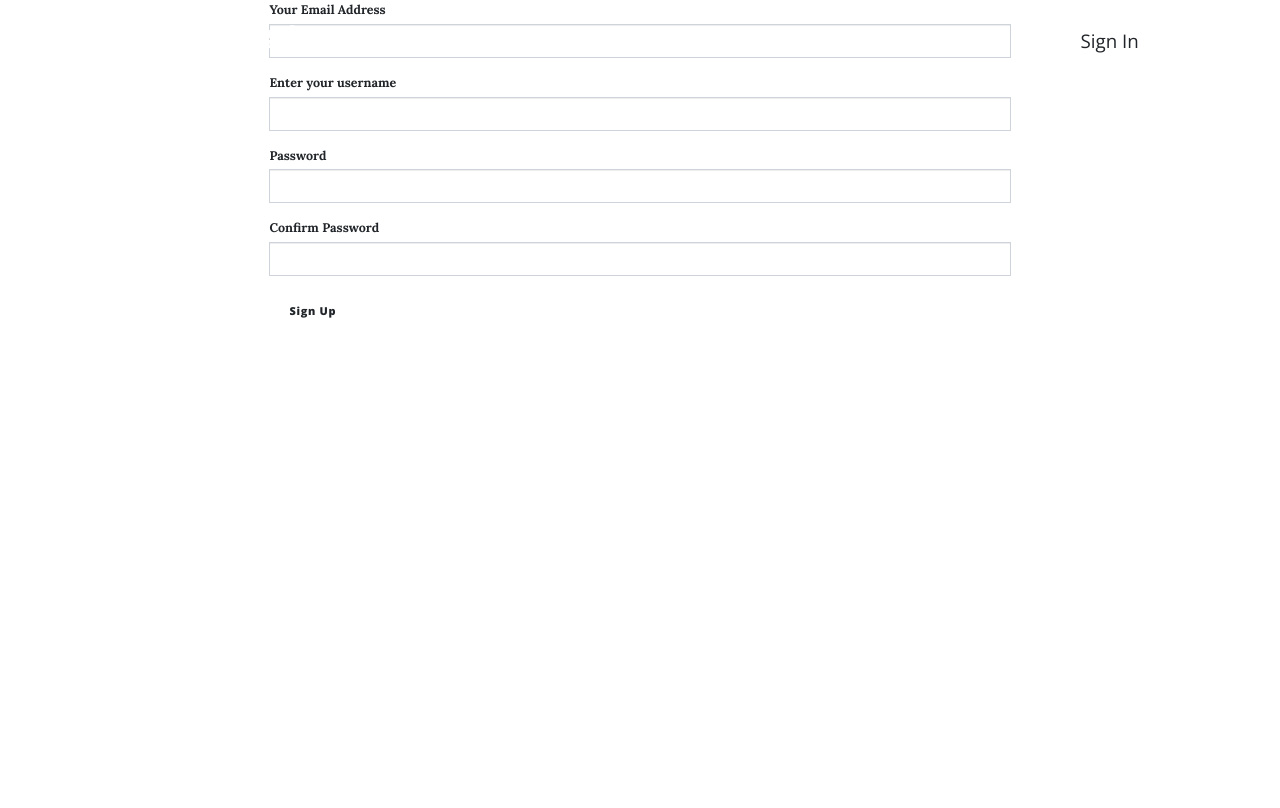
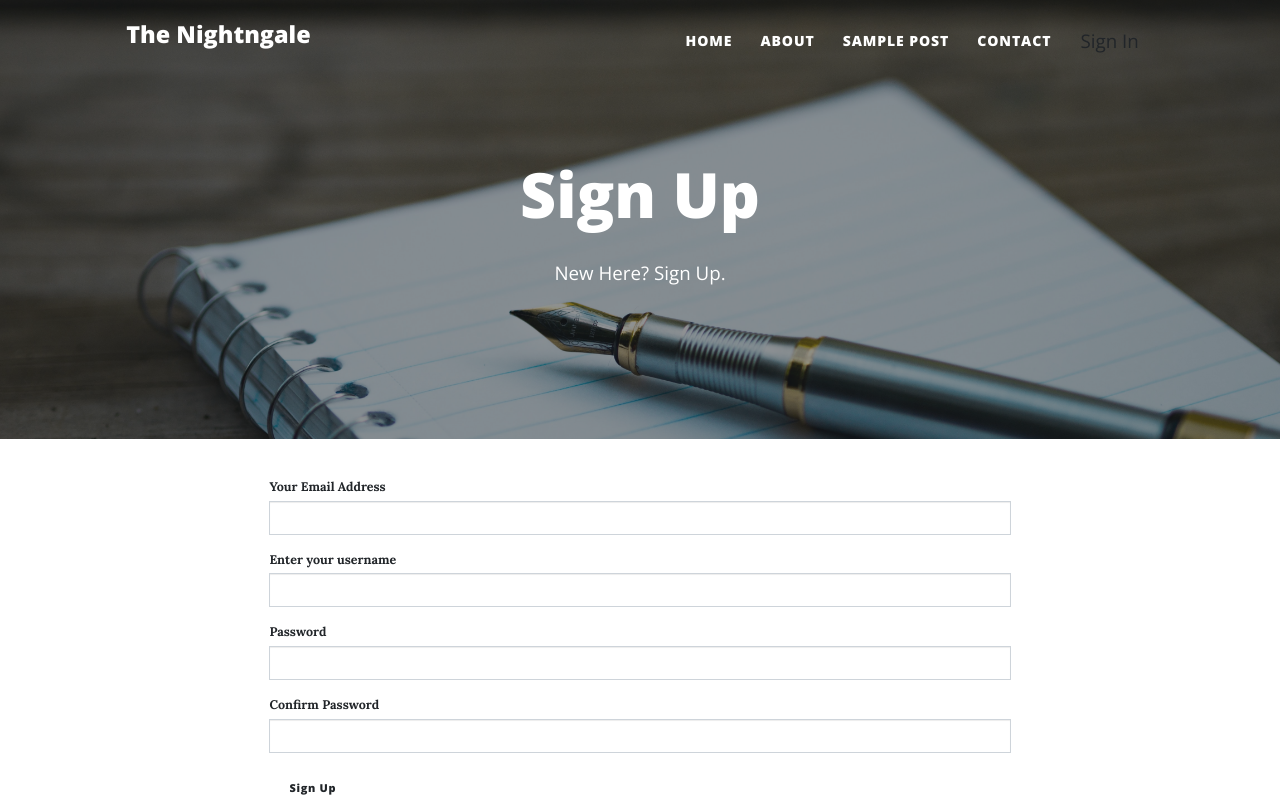
Before and after one commit to Flokots/personal-blog, a Flask app: page /authenticate/register in a window 1280 px wide. Before the commit the page ends 318 px from the top, so only its background shows below. Run offline with Flask 2, Linux system fonts and the light colour scheme; some libraries are stand-ins or nearby versions.

Commit message:
add sign up page

```diff
--- a/app/templates/auth/register.html
+++ b/app/templates/auth/register.html
@@ -25,6 +25,19 @@
 
 {% block content %}
 <body>
+   <!-- Page Header-->
+   <header class="masthead" style="background-image: url('../static/assets/img/sign-up.jpg')">
+    <div class="container position-relative px-4 px-lg-5">
+        <div class="row gx-4 gx-lg-5 justify-content-center">
+            <div class="col-md-10 col-lg-8 col-xl-7">
+                <div class="page-heading">
+                    <h1>Sign Up</h1>
+                    <span class="subheading">New Here? Sign Up.</span>
+                </div>
+            </div>
+        </div>
+    </div>
+</header>
   <div class="container">
     <div class="row">
       <div class="col-md-2"></div>
```
Also changed, not shown: app/static/assets/img/sign-in.jpg, app/static/assets/img/sign-up.jpg (added).
